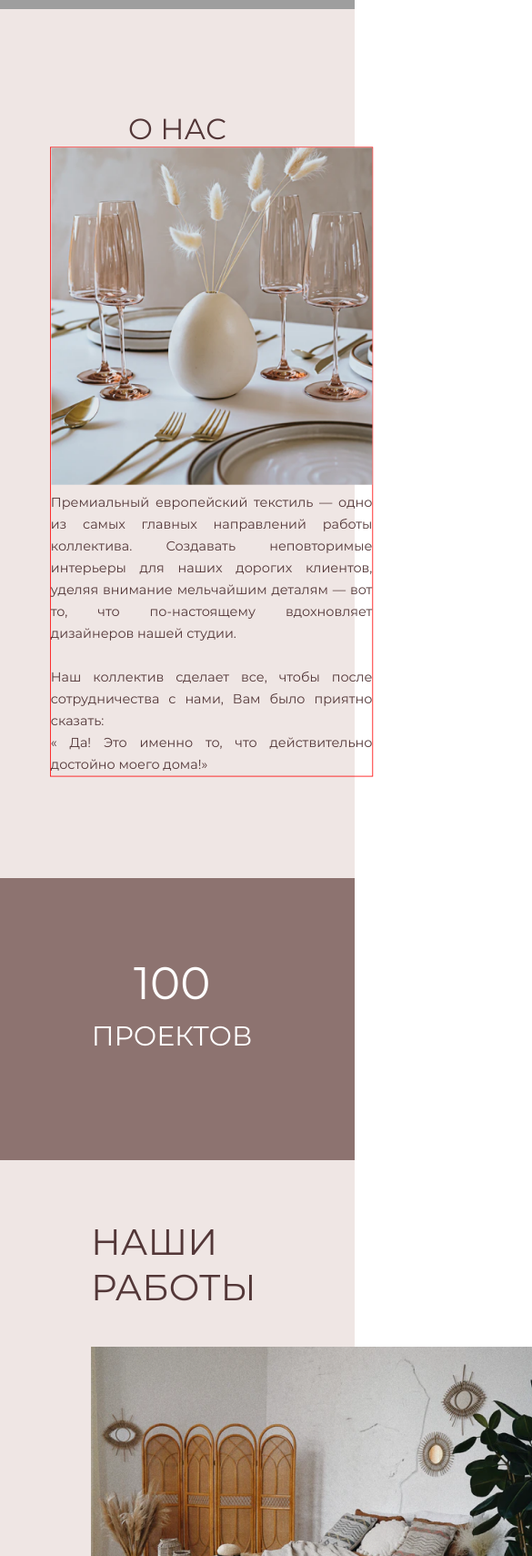
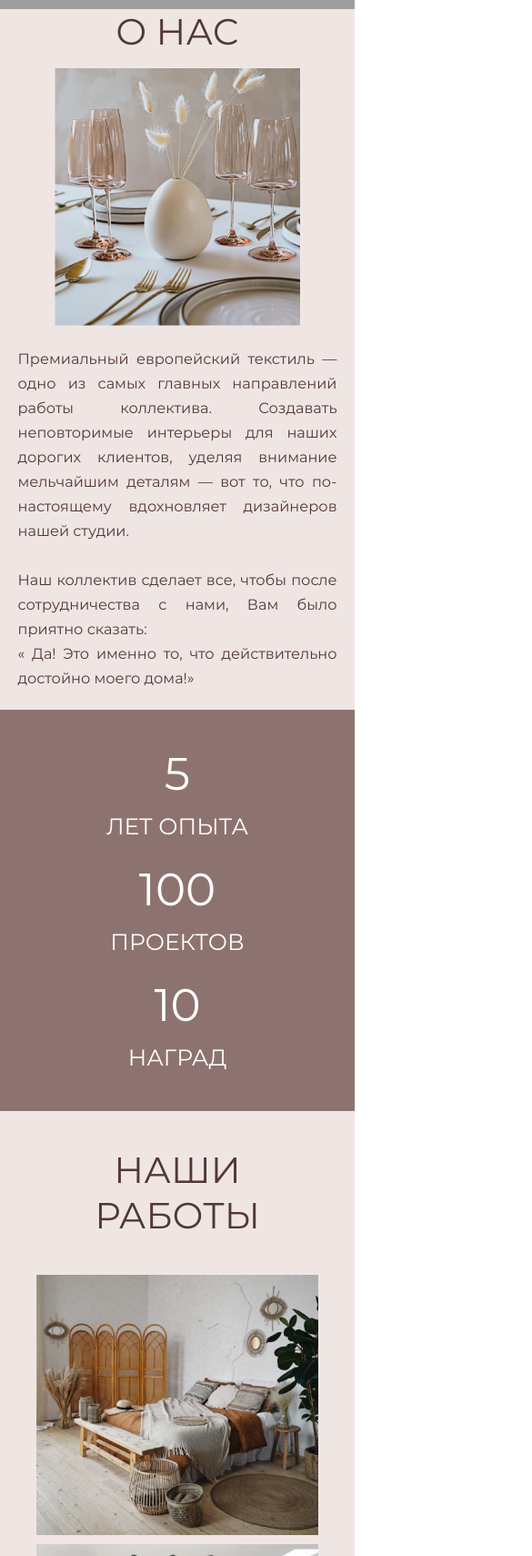
Before and after one commit to EmilyRight/interior-studio, a plain HTML site: page index.html in a window 390 px wide. Shown: the part 1040-2750 px from the top of the page at 91% size, 585 px wide, since content can reach past the window. Drawn offline with Linux system fonts and the light colour scheme; grey boxes are pictures that could not be loaded.

Commit message:
media queries added

```diff
--- a/css/style.css
+++ b/css/style.css
@@ -78,7 +78,7 @@ font-weight: normal;
 font-size: 18px;
 line-height: 30px;
 }
-
+/*Header*/
 header {
     min-width: 100%;
     min-height: 100%;
@@ -170,7 +170,7 @@ nav a:focus:after {
     background-color: #e7b6b3;
     transition: 0.2s linear
 }
-
+/*О НАС*/
 .about {
     padding: 65px 182px 10px;
 }
@@ -185,69 +185,82 @@ nav a:focus:after {
     flex-direction: row;
     justify-content: space-between;
     gap: 62px;
-    border: 1px solid red;
 
+}
+.about_image {
+    text-align: center;
+    flex-basis: 445px;
 }
 .text {
     font-size: 18px;
     line-height: 30px;
-    /* or 167% */
     color: #533738;
     text-align: left;
+    flex-basis: 75%;
+}
+@media (max-width: 1700px){
+    .about {
+        padding: 20px;
+    }
+    .about .main_container {
+        max-width: 1400px;
+        flex-shrink: 0.9;
+    }
+    .about_block {
+        flex-direction: row;
+        gap: 10px;
+        margin: 40px 40px 10px;
+    }
 }
 
-@media (max-width: 767px){
-    .about {
-        padding: 75px;
-    }
+@media (max-width: 1199px){
     .about .main_container {
         max-width: none;
+    }
+    .about_block {
+        flex-direction: row;
+        gap: 10px;
+        margin: 40px 40px 10px;
+    }
+}
 
+@media (max-width: 991px){
+
+    .about_image,
+    .text {
+        transform: scale(0.9);
+        vertical-align: middle;
     }
+}
+
+@media (max-width: 768px) {
+    .about {
+        padding: 0px;
+    }
+
     .about_block {
         flex-direction: column;
         gap: 10px;
-
-}
-
-}
-@media screen and (max-width: 991px){
-    .about_block {
-        flex-direction: column;
-        min-width: 444px;
-        margin: 0 auto;
+        margin: 0;
     }
-    .text {
+    .text{
         text-align: justify;
     }
 }
 
-@media (max-width: 599px) {
-    .about {
-        padding: 20px;
+@media (max-width: 480px) {
+    .about_image img{
+        max-width: 300px;
     }
-    .about .main_container{
-        padding: 0;
-        margin: 0;
-        transform: scale(0.8);
+    .about_image{
+        max-height: 300px;
     }
     .about_block {
-        max-width: none;
+        gap:0;
     }
 }
-@media (max-width: 374px) {
-    .about {
-        padding: 20px 0px;
-        font-size: 15px;
-    }
-    .about .main_container{
-        padding: 0;
-        margin: 0;
-    }
-    .about_block {
-        max-width: 200px;
-    }
-}
+
+
 /*Achievements*/
 
 .achievements {
@@ -257,8 +270,7 @@ nav a:focus:after {
 .achievements_container ul{
     display: flex;
     flex-direction: row;
-    justify-content: center;
-    gap: 269px;
+    justify-content: space-around;
     padding-top: 85px;
     padding-bottom: 81px;
 
@@ -277,6 +289,28 @@ nav a:focus:after {
     line-height: 37px;
     color: white;
 
+}
+@media screen and (max-width: 600px){
+    .achievements_container ul {
+        padding: 40px 0px;
+    }
+    .achievements_container li {
+        font-size: 25px;
+    }
+}
+
+@media screen and (max-width: 480px){
+    .achievements_container ul {
+        flex-direction: column;
+    }
+    .achievements_container li {
+        font-size: 25px;
+        align-self: center;
+        margin-bottom: 20px;
+    }
+    .achievements_container li:last-child {
+        margin-bottom: 0;
+    }
 }
 
 /*Portfolio
@@ -309,8 +343,18 @@ nav a:focus:after {
     position: relative;
     margin-right: 20px;
 }
+
+.portfolio_item:last-of-type {
+    margin: 0;
+}
+
 .portfolio_item img{
     display: block;
+}
+.quad_img,
+.rectangle_img {
+    width: 100%;
+    height: auto;
 }
 
 .portfolio_item_description {
@@ -384,6 +428,32 @@ nav a:focus:after {
 }
 /*Кнопка???*/
 
+@media screen and (max-width:768px){
+    .portfolio_block{
+        padding: 40px;
+    }
+    .portfolio_block h2{
+        text-align: center;
+    }
+}
+@media screen and (max-width:480px){
+    .first_portfolio_row,
+    .second_portfolio_row{
+        flex-direction: column;
+        gap: 10px;
+
+        align-content: center;
+    }
+    .first_portfolio_row {
+        margin-bottom: 10px;
+    }
+
+    .portfolio_item {
+        width: 100%;
+        align-self: stretch;
+    }
+}
+
  /*Our Team
  ====================*/
  .team {
@@ -395,7 +465,8 @@ nav a:focus:after {
 
 }
 
-.team_members__block, .work_process__block {
+.team_members__block,
+.work_process__block {
     padding-top: 3rem;
     display: flex;
     flex-direction: row;
@@ -414,7 +485,8 @@ nav a:focus:after {
 }
 
 .team_members_item img {
-    max-height: 249px;
+    width: 100%;
+    height: auto;
 
 }
 
@@ -449,17 +521,18 @@ nav a:focus:after {
     text-align: center;
     padding-top: 20px;
 }
+
+
 /*Раздел Отзывы"*/
 
 .reviews {
     background-color: #E5E5E5;
     padding-top: 65px;
-    text-align: center;
+    display: flex;
+    flex-direction: column;
+    align-items: center;
 }
 
-.reviews h2 {
-    padding: 0 594px 0 615px;
-}
 
 .reviews_block {
     display: grid;
@@ -594,23 +667,16 @@ iframe {
     }
     .application_form_area,
     .map_wrapper{
-        max-width: 580px;
-    }
-}
-
-@media screen (max-width: 664px) {
-    iframe {
-        max-width: 100%;
-        min-height: 400px;
-        border: 1px solid red;
+        flex-shrink: 0.7;
     }
 }
 
 
+
 @media (max-width: 320px) {
-  #map {
-    width: 260px; height: 100px;
-  }
+    .map_wrapper{
+        flex-shrink: 0.5;
+    }
 }
 
 /*Footer*/
--- a/index.html
+++ b/index.html
@@ -46,10 +46,16 @@
             <div class="main_container">
                 <h2>O НАС</h2>
                 <div class="about_block">
-                    <img src="img/about.png" alt="О нас">
-                    <div class="text"><p>Премиальный европейский текстиль — одно из самых главных направлений работы коллектива. Создавать неповторимые интерьеры для наших дорогих клиентов, уделяя внимание мельчайшим деталям — вот то,  что по-настоящему вдохновляет дизайнеров нашей студии.</p><br>
-                    <p>Наш коллектив сделает все, чтобы после сотрудничества с нами,  Вам было приятно сказать: </p>
-                    <p>« Да! Это именно то, что действительно достойно моего дома!»</p>
+
+                    <div class="about_image">
+                        <img src="img/about.png" alt="О нас">
+                    </div>
+
+                    <div class="text">
+                        <p>Премиальный европейский текстиль — одно из самых главных направлений работы коллектива. Создавать неповторимые интерьеры для наших дорогих клиентов, уделяя внимание мельчайшим деталям — вот то,  что по-настоящему вдохновляет дизайнеров нашей студии.</p><br>
+                        <p>Наш коллектив сделает все, чтобы после сотрудничества с нами,  Вам было приятно сказать: </p>
+                        <p>« Да! Это именно то, что действительно достойно моего дома!»</p>
+                    </div>
                 </div>
             </div>
         </section>
@@ -68,14 +74,14 @@
                 <div class="portfolio_container">
                     <div class="first_portfolio_row">
                         <div class="portfolio_item">
-                            <img src="img/image 55.png" alt = "Квартира 30 м2">
+                            <img class = "quad_img" src="img/image 55.png" alt = "Квартира 30 м2">
                             <div class="portfolio_item_description">
                                 <h4 class="pf_title">Квартира-студия 30 кв. м.</h4>
                                     <p>В квартире были светлые стены и тёплые цвета. Мы сконцентрировались <br>на отсылках к природе и сделали ребятам уютный интерьер, отсылающий к виллам островов Бали.</p>
                             </div>
                         </div>
                         <div class="portfolio_item">
-                            <img src="img/Rectangle 134.png" alt = "Квартира 30 м2">
+                            <img class = "rectangle_img" src="img/Rectangle 134.png" alt = "Квартира 30 м2">
                             <div class="portfolio_item_description">
                                 <h4 class="pf_title">Квартира-студия 30 кв. м.</h4>
                                     <p>В квартире были светлые стены и тёплые цвета. Мы сконцентрировались <br>на отсылках к природе и сделали ребятам уютный интерьер, отсылающий к виллам островов Бали.</p>
@@ -84,14 +90,14 @@
                     </div> <!--first_portfolio_row-->
                     <div class="second_portfolio_row">
                         <div class="portfolio_item">
-                            <img src="img/Rectangle 132.png" alt = "Квартира 30 м2">
+                            <img class = "rectangle_img"  src="img/Rectangle 132.png" alt = "Квартира 30 м2">
                             <div class="portfolio_item_description">
                                 <h4 class="pf_title">Квартира-студия 30 кв. м.</h4>
                                     <p>В квартире были светлые стены и тёплые цвета. Мы сконцентрировались <br>на отсылках к природе и сделали ребятам уютный интерьер, отсылающий к виллам островов Бали.</p>
                             </div>
                         </div>
                         <div class="portfolio_item">
-                            <img src="img/image 56.png" alt = "Квартира 30 м2">
+                            <img class = "quad_img"  src="img/image 56.png" alt = "Квартира 30 м2">
                             <div class="portfolio_item_hover">
                                 <div class="portfolio_item_description">
                                     <h4 class="pf_title">Квартира-студия 30 кв. м.</h4>
@@ -156,7 +162,7 @@
             <h2>Отзывы</h2>
             <div class="reviews_block main_container">
 
-                <div class="left_arrow"><button><img src="/img/Arrow 2.png"></button></div>
+                <div class="left_arrow"><button><img src="img/Arrow 2.png"></button></div>
                 <div class="review_flex_container">
                     <div class="review_item">
                         <p>«Восторг! Спасибо, за комфортную жизнь. Очень рада, что выбрала вашу студию для украшения своего дома. </p>
@@ -168,7 +174,7 @@
                         <img src="img/image 62.png">
                     </div>
                 </div>
-                <div class="right_arrow"><button><img src="/img/Arrow 2.png"></button></div>
+                <div class="right_arrow"><button><img src="img/Arrow 2.png"></button></div>
             </div><!--reviews_block container-->
 
         </section>
```
